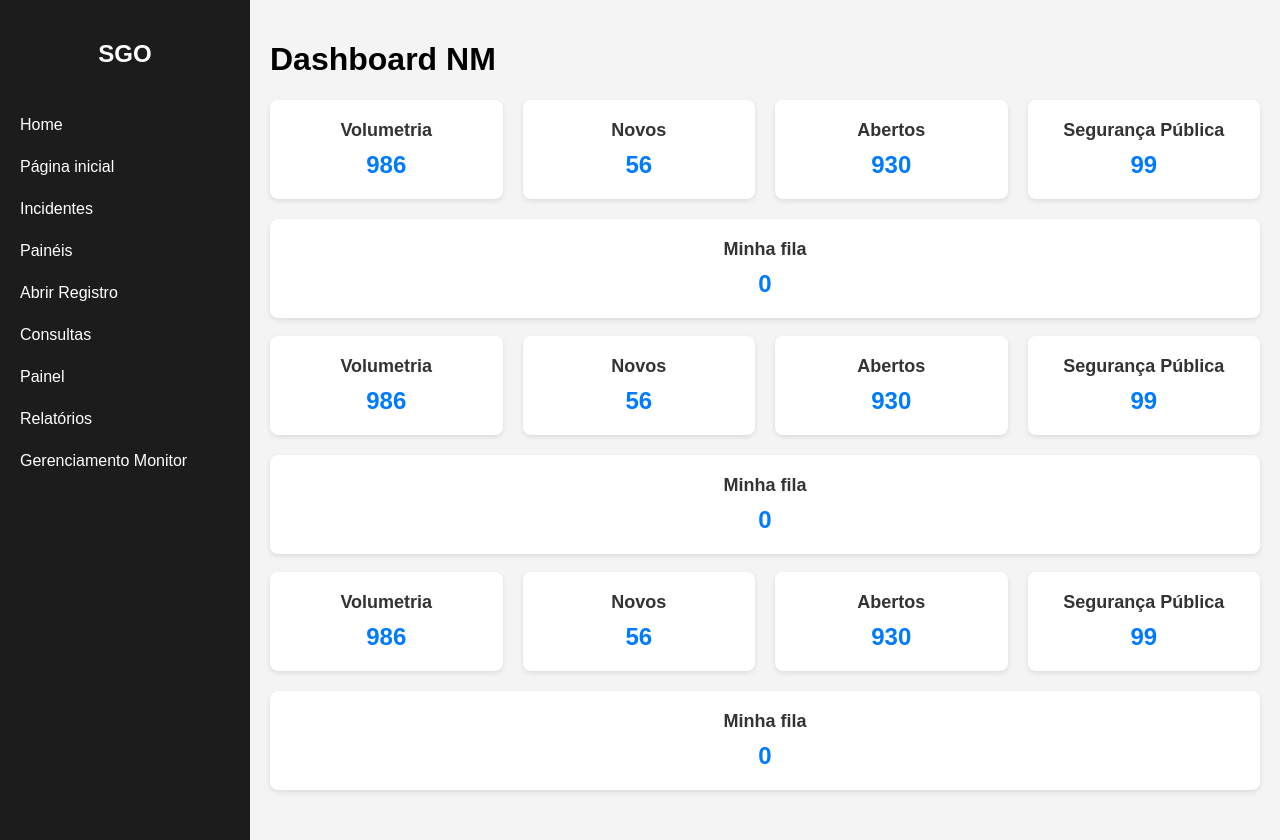
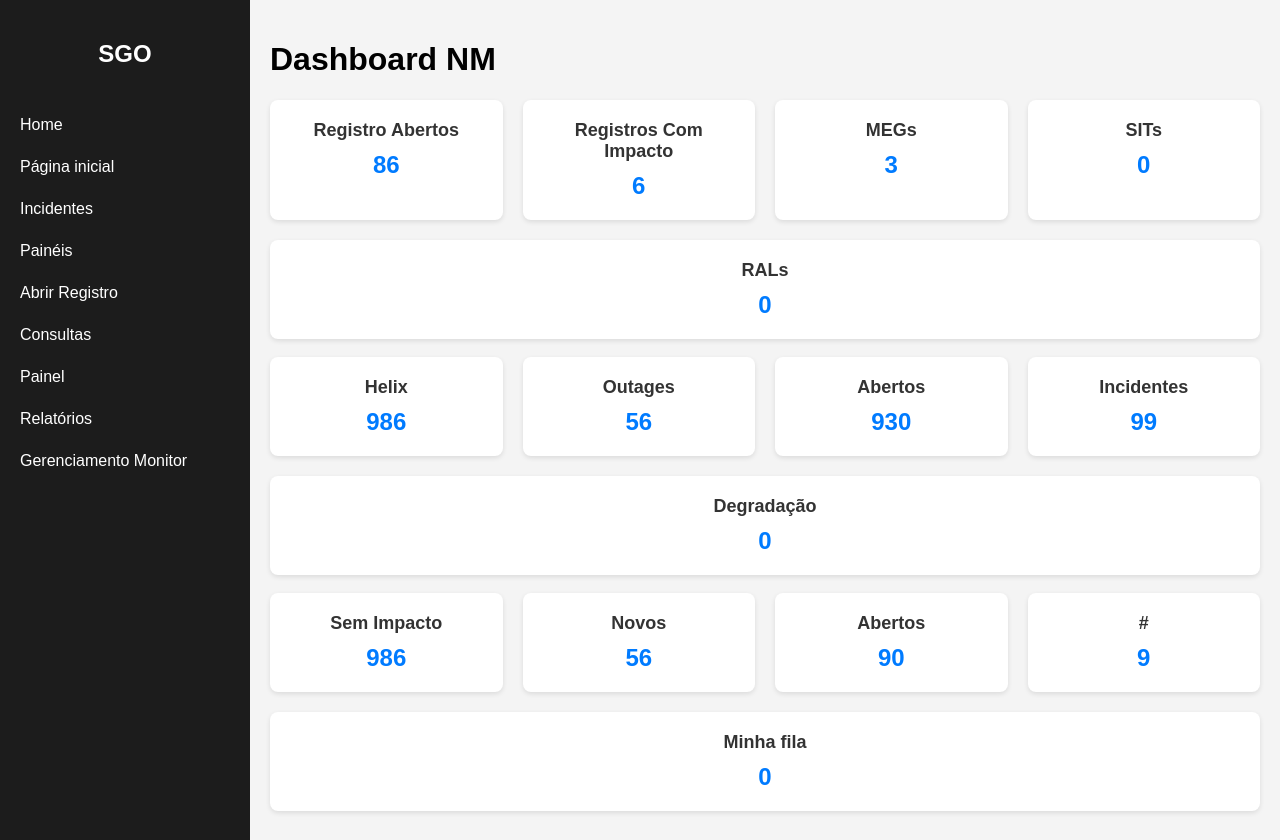
Before and after one commit to deegoo/NM2026, a Flask app: page / in a window 1280 px wide. Run offline with Flask 3, Linux system fonts and the light colour scheme.

Commit message:
Update dashboard labels and values in home.html

```diff
--- a/newmonitor/templates/home.html
+++ b/newmonitor/templates/home.html
@@ -8,7 +8,53 @@
 
     <div class="dashboard">
       <div class="card">
-        <h3>Volumetria</h3>
+        <h3>Registro Abertos</h3>
+        <p>86</p>
+      </div>
+      <div class="card">
+        <h3>Registros Com Impacto</h3>
+        <p>6</p>
+      </div>
+      <div class="card">
+        <h3>MEGs</h3>
+        <p>3</p>
+      </div>
+      <div class="card">
+        <h3>SITs</h3>
+        <p>0</p>
+      </div>
+      <div class="card">
+        <h3>RALs</h3>
+        <p>0</p>
+      </div>
+    </div><br>
+
+    <div class="dashboard">
+      <div class="card">
+        <h3>Helix</h3>
+        <p>986</p>
+      </div>
+      <div class="card">
+        <h3>Outages</h3>
+        <p>56</p>
+      </div>
+      <div class="card">
+        <h3>Abertos</h3>
+        <p>930</p>
+      </div>
+      <div class="card">
+        <h3>Incidentes</h3>
+        <p>99</p>
+      </div>
+      <div class="card">
+        <h3>Degradação</h3>
+        <p>0</p>
+      </div>
+    </div><br>
+
+    <div class="dashboard">
+      <div class="card">
+        <h3>Sem Impacto</h3>
         <p>986</p>
       </div>
       <div class="card">
@@ -17,57 +63,11 @@
       </div>
       <div class="card">
         <h3>Abertos</h3>
-        <p>930</p>
+        <p>90</p>
       </div>
       <div class="card">
-        <h3>Segurança Pública</h3>
-        <p>99</p>
-      </div>
-      <div class="card">
-        <h3>Minha fila</h3>
-        <p>0</p>
-      </div>
-    </div><br>
-
-    <div class="dashboard">
-      <div class="card">
-        <h3>Volumetria</h3>
-        <p>986</p>
-      </div>
-      <div class="card">
-        <h3>Novos</h3>
-        <p>56</p>
-      </div>
-      <div class="card">
-        <h3>Abertos</h3>
-        <p>930</p>
-      </div>
-      <div class="card">
-        <h3>Segurança Pública</h3>
-        <p>99</p>
-      </div>
-      <div class="card">
-        <h3>Minha fila</h3>
-        <p>0</p>
-      </div>
-    </div><br>
-
-    <div class="dashboard">
-      <div class="card">
-        <h3>Volumetria</h3>
-        <p>986</p>
-      </div>
-      <div class="card">
-        <h3>Novos</h3>
-        <p>56</p>
-      </div>
-      <div class="card">
-        <h3>Abertos</h3>
-        <p>930</p>
-      </div>
-      <div class="card">
-        <h3>Segurança Pública</h3>
-        <p>99</p>
+        <h3>#</h3>
+        <p>9</p>
       </div>
       <div class="card">
         <h3>Minha fila</h3>
```
